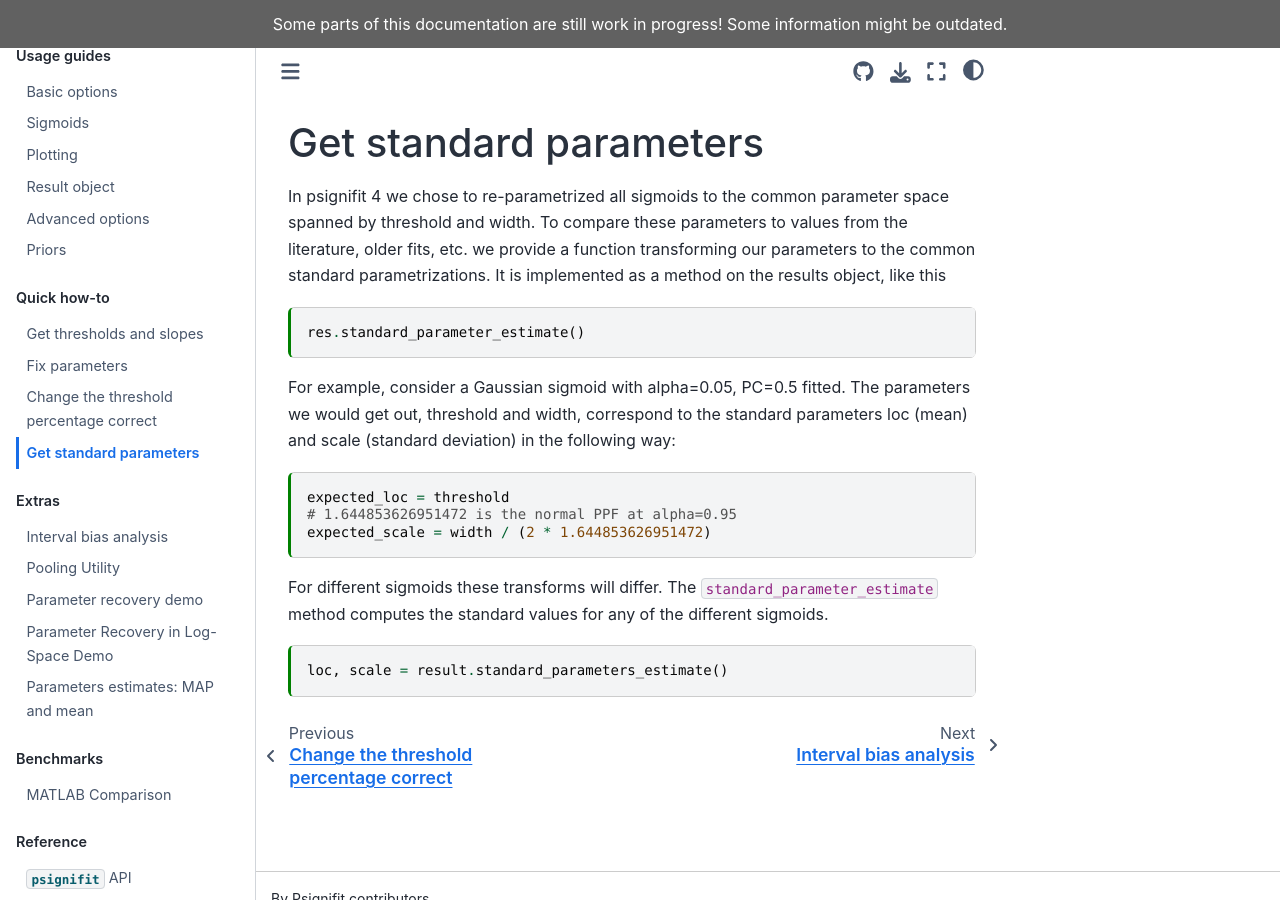
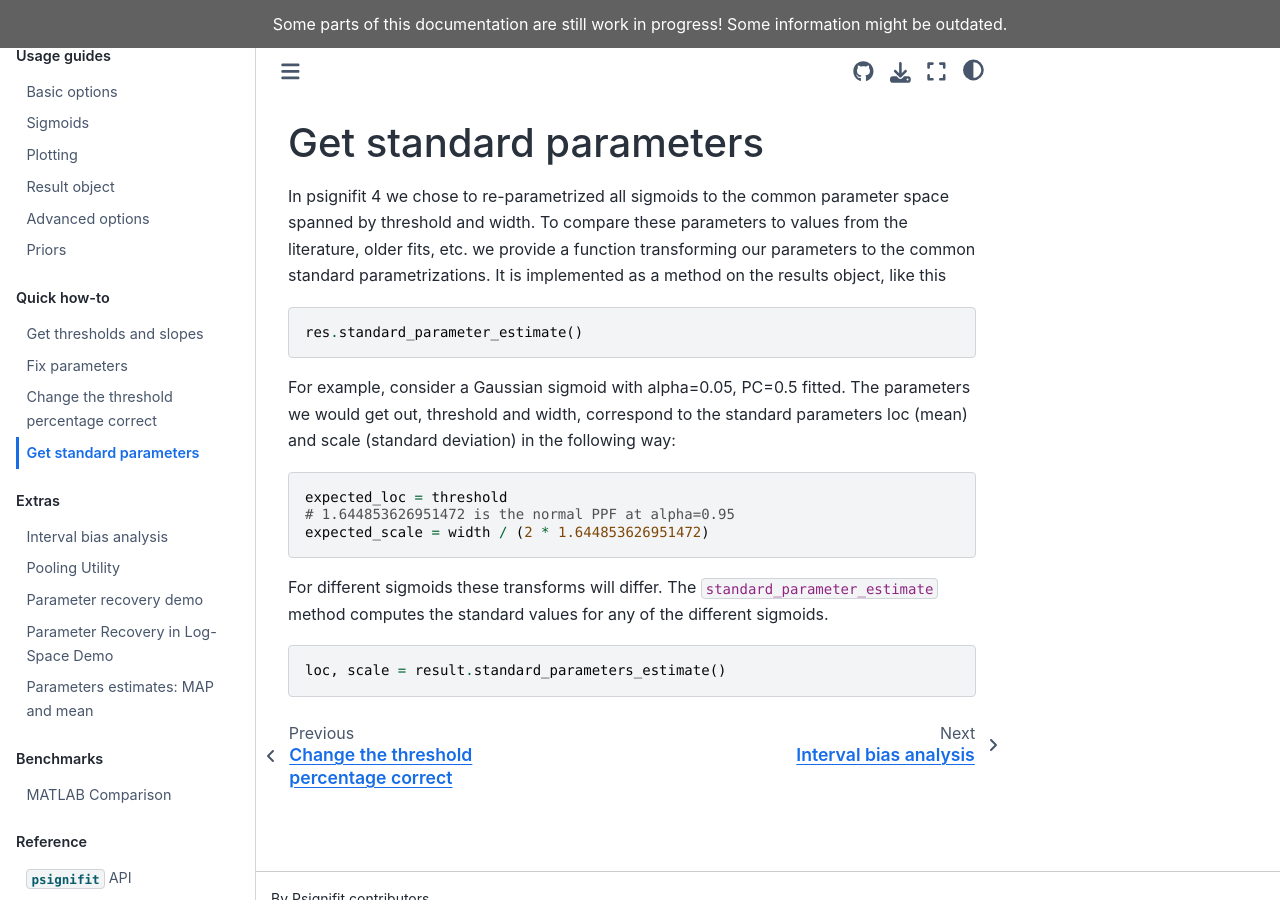
Before and after one commit to wichmann-lab/python-psignifit, a Jupyter Book: the page built from docs/how_to/How-to-Get-Standard-Parameters.md, in a window 1280 px wide and 900 px high. Built offline with Jupyter Book 1.0.4 settings and Sphinx 7.4.7 and the Sphinx Book theme 1.1.4, drawn with Linux system fonts in a browser that asks for light colours.

Commit message:
makes cells non-executable

````diff
--- a/docs/how_to/How-to-Get-Standard-Parameters.md
+++ b/docs/how_to/How-to-Get-Standard-Parameters.md
@@ -15,19 +15,19 @@
 
 In psignifit 4 we chose to re-parametrized all sigmoids to the common parameter space spanned by threshold and width. To compare these parameters to values from the literature, older fits, etc. we provide a function transforming our parameters to the common standard parametrizations. It is implemented as a method on the results object, like this
 
-```{code-cell}
+```
 res.standard_parameter_estimate()
 ```
 
 For example, consider a Gaussian sigmoid with alpha=0.05, PC=0.5 fitted. The parameters we would get out, threshold and width, correspond to the standard parameters loc (mean) and scale (standard deviation) in the following way:
 
-```{code-cell}
+```
 expected_loc = threshold
 # 1.644853626951472 is the normal PPF at alpha=0.95
 expected_scale = width / (2 * 1.644853626951472)
 ```
 For different sigmoids these transforms will differ. The `standard_parameter_estimate` method computes the standard values for any of the different sigmoids.
 
-```{code-cell}
+```
 loc, scale = result.standard_parameters_estimate()
 ```
````
